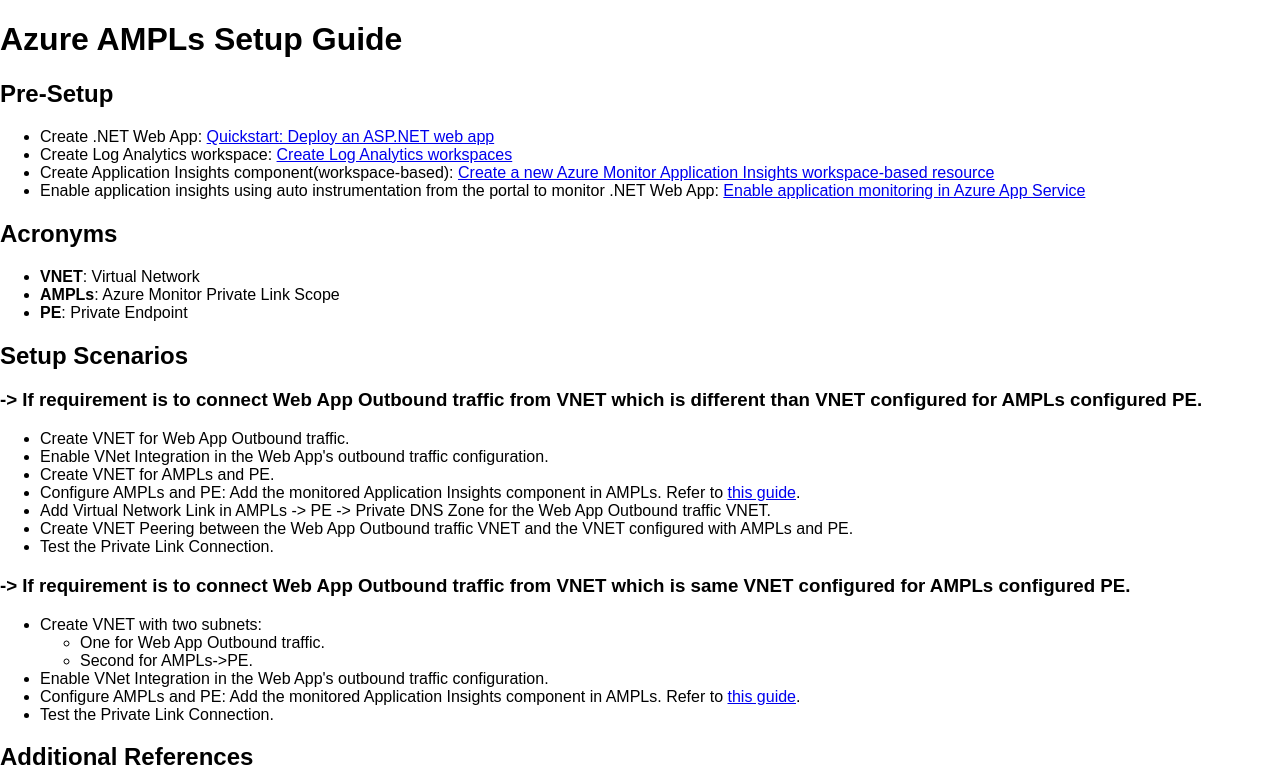
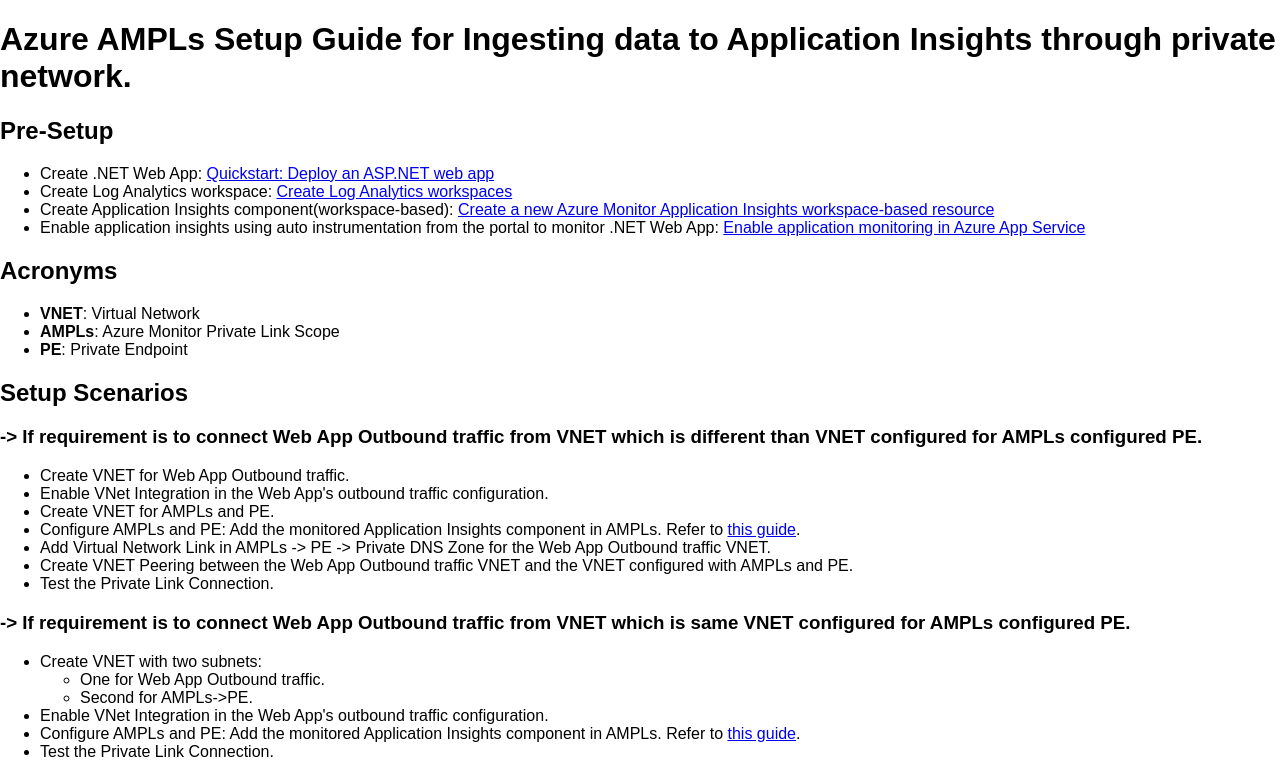
Before and after one commit to patelsagar63/AzureMonitorDemo, a website: page src/index.html in a window 1280 px wide. Shown: the top 777 px of the page. Drawn offline with Linux system fonts and the light colour scheme.

Commit message:
Fixed title

```diff
--- a/src/index.html
+++ b/src/index.html
@@ -5,12 +5,12 @@
   <meta charset="UTF-8">
   <meta name="viewport" content="width=device-width, initial-scale=1.0">
   <link rel="stylesheet" href="styles.css">
-  <title>Azure AMPLs Setup Guide</title>
+  <title>Azure AMPLs Setup Guide for Application Insights</title>
 </head>
 
 <body>
   <body>
-    <h1>Azure AMPLs Setup Guide</h1>
+    <h1>Azure AMPLs Setup Guide for Ingesting data to Application Insights through private network.</h1>
     <h2>Pre-Setup</h2>
     <ul>
         <li>Create .NET Web App: <a href="https://learn.microsoft.com/en-us/azure/app-service/quickstart-dotnetcore" target="_blank">Quickstart: Deploy an ASP.NET web app</a></li>
```
